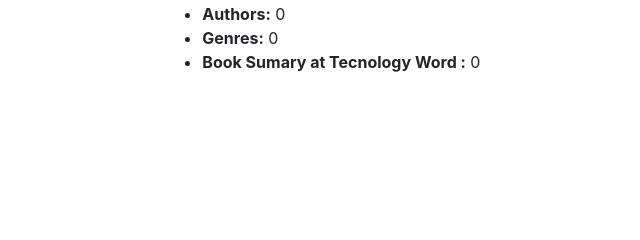
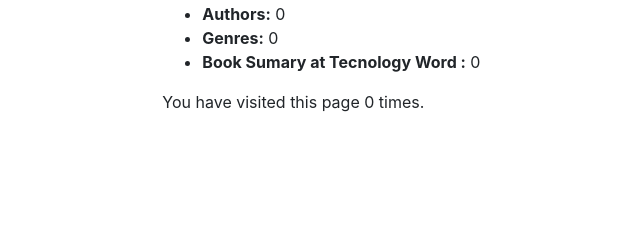
Before and after one commit to WesleyVitor/localLibrary, a Django app: page /catalog/ in a window 1280 px wide. Shown: the part 252-492 px from the top of the page, without its empty margins (66-706 px from the left). Run offline with Django 4.2, Linux system fonts and the light colour scheme; data that the repository does not hold is empty; parts of the project's set-up code (start-up, migrations or seed data) failed here and were passed over; some libraries are stand-ins or nearby versions.

Commit message:
feat: Aplicando session

```diff
--- a/locallibrary/catalog/templates/index.html
+++ b/locallibrary/catalog/templates/index.html
@@ -20,4 +20,6 @@
     {{ num_book_sumary_at_tecnology_word }}
   </li>
 </ul>
+
+<p>You have visited this page {{ num_visits }}{% if num_visits == 1 %} time{% else %} times{% endif %}.</p>
 {% endblock %}
--- a/locallibrary/catalog/views.py
+++ b/locallibrary/catalog/views.py
@@ -6,6 +6,10 @@ from .models import Author, Book, BookInstance, Genre
 from django.views import generic
 
 def index(request: HttpRequest) -> HttpResponse:
+
+    num_visits = request.session.get('num_visits',0)
+    request.session['num_visits'] = num_visits + 1
+
     num_books:int = Book.objects.all().count()
     num_book_instance:int = BookInstance.objects.all().count()
     num_book_instance_available:int = BookInstance.objects.filter(status__exact='a').count()
@@ -18,7 +22,8 @@ def index(request: HttpRequest) -> HttpResponse:
         'num_book_instance_available':num_book_instance_available,
         'num_authors':num_authors,
         'num_genre':num_genre,
-        'num_book_sumary_at_tecnology_word':num_book_sumary_at_tecnology_word
+        'num_book_sumary_at_tecnology_word':num_book_sumary_at_tecnology_word,
+        'num_visits':num_visits
     }
 
     return render(request, 'index.html', context=context)
```
